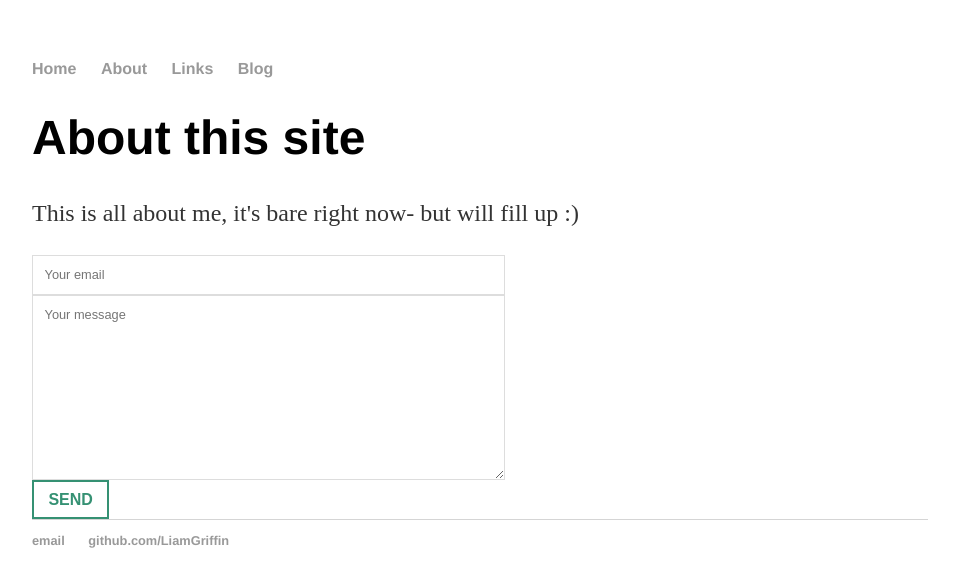
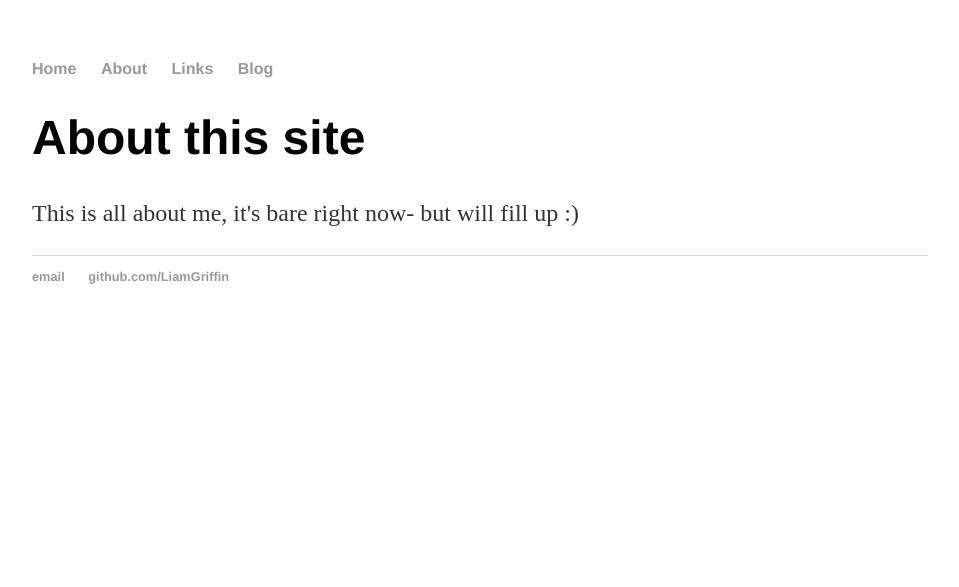
Before and after one commit to liamgriffintest/liamgriffintest.github.io, a Jekyll site: the page built from about/index.html, in a window 1280 px wide. Shown: the top 587 px of the page, without its empty margins (160-1119 px from the left). Built offline with Jekyll 4.4.1, drawn with Linux system fonts in a browser that asks for light colours.

Commit message:
Update index.html
Removing contact form.

```diff
--- a/about/index.html
+++ b/about/index.html
@@ -5,48 +5,3 @@ title: About this site
 <h1>{{ page.title }}</h1>
 
 <p> This is all about me, it's bare right now- but will fill up :) </p>
-
-<form method="POST" action="https://formspree.io/liamgriffin1@gmail.com">
-  <input type="email" name="email" placeholder="Your email">
-  <textarea name="message" placeholder="Your message"></textarea>
-  <button type="submit">Send</button>
-</form>
-
-<style>
-
-input {
-  font-size: 0.8em;
-  font-family: 'proxima-nova-soft', sans-serif;
-  border: 1px solid #ddd;
-  background: #fff;
-  padding: 0.9em;
-  transition: all 0.3s ease-in-out;
-  width: 50%;
-  display: block;
-	}
-textarea {
-  font-size: 0.8em;
-  font-family: 'proxima-nova-soft', sans-serif;
-  border: 1px solid #ddd;
-  background: #fff;
-  padding: 0.9em;
-  transition: all 0.3s ease-in-out;
-  width: 50%;
-  overflow: auto;
-  vertical-align: top;
-  height: 160px;
-}
-
-button, a.button {
-  font-size: 1em;
-  text-transform: uppercase;
-  font-weight: 600;
-  border: 2px solid #359173;
-  color: #359173;
-  background: transparent;
-  line-height: 1em;
-  padding: 0.6em 0.9em;
-  transition: all 0.3s ease-in-out;
-  display: block;
-}
-</style>
```
